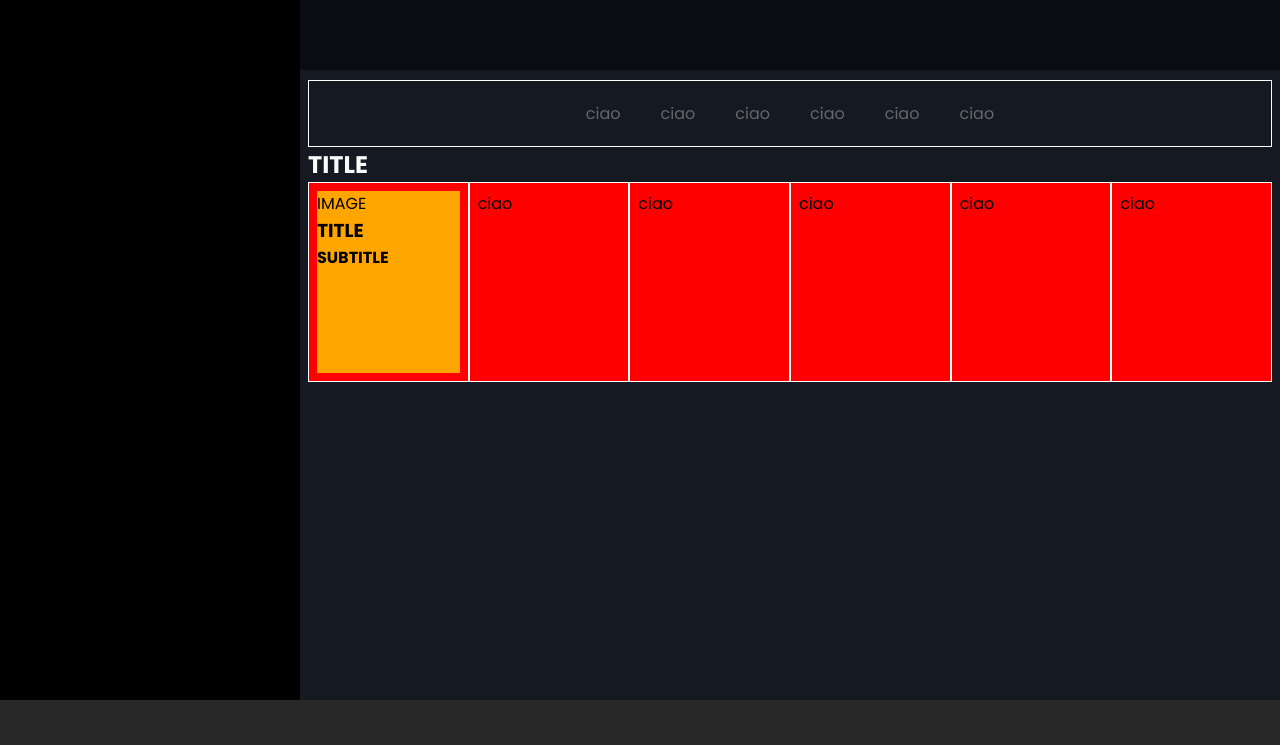
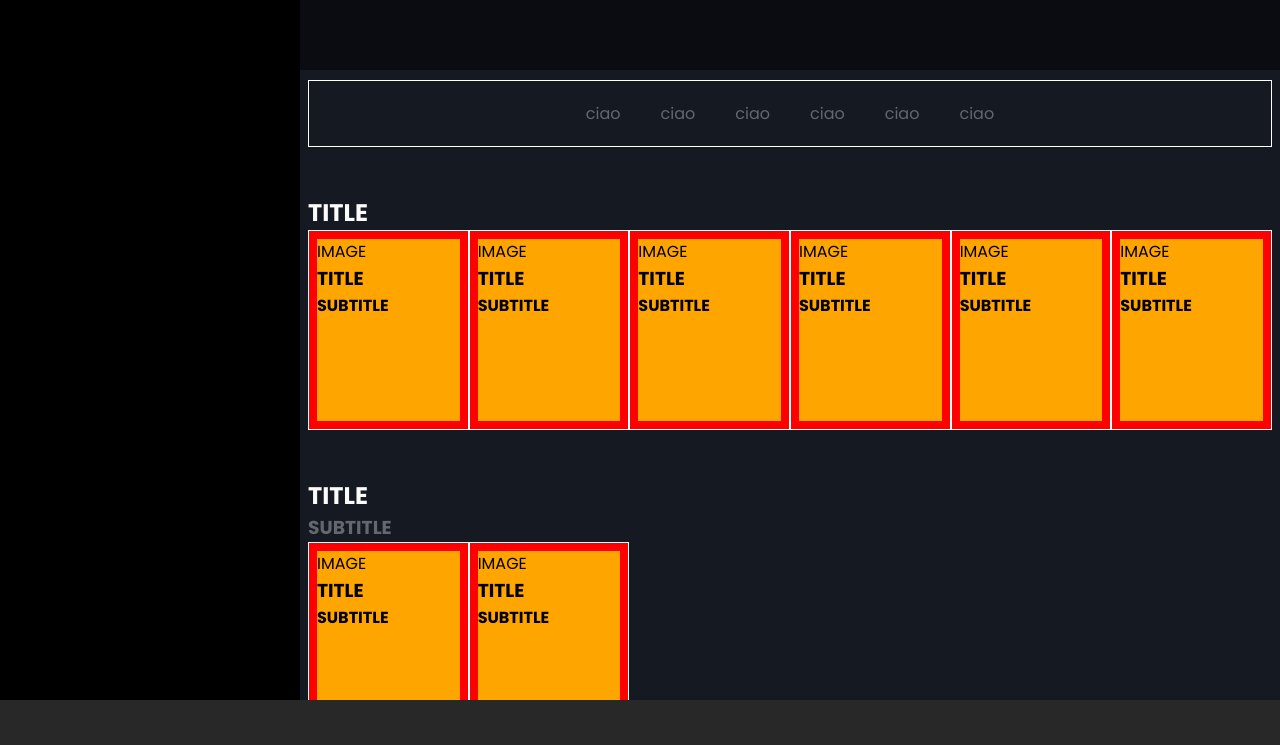
Before and after one commit to emanuelesacchetti/html-css-spotifyweb, a plain HTML site: page index.html in a window 1280 px wide. Drawn offline with Linux system fonts and the light colour scheme.

Commit message:
section del main terminate

```diff
--- a/css/style.css
+++ b/css/style.css
@@ -43,10 +43,11 @@ html {
     background-color: orange;
     height: 100%;
 }
-.debug #recently ul li {
+.debug section ul li {
     background-color: red;
     border: 1px solid white;
 }
+
 
 
 
@@ -65,6 +66,10 @@ aside {
 .main-content {
     width: calc(100% - 50px);
     padding: 5rem 0.5rem ;
+    overflow-y: scroll;
+}
+.main-content::-webkit-scrollbar {
+    display: none;
 }
 .cta {
     height: 70px;
@@ -84,10 +89,13 @@ aside {
 
  /*recently*/
 
-#recently ul {
+section {
+    margin: 3rem 0;
+}
+section ul {
     width: 100%;
 }
-#recently ul li {
+section ul li {
     padding: 0.5rem;
     width: calc(100% / 2);
     min-height: 200px;
@@ -95,7 +103,6 @@ aside {
 footer {
     height: 100px;
     background-color: var(--footerColor);
-
 }
 
 
@@ -137,7 +144,7 @@ footer {
         width: calc(100% - 300px);
         left: 300px;
     }
-    #recently ul li {
+    section ul li {
         width: calc(100% / 4);
     }
 }
@@ -145,7 +152,7 @@ footer {
 /*desktop grande*/
 
 @media screen and (min-width: 992px) {
-    #recently ul li {
+    section ul li {
         width: calc(100% / 6);
     }
 }
--- a/index.html
+++ b/index.html
@@ -41,11 +41,81 @@
                             <h4>SUBTITLE</h4>
                         </div>
                     </li>
-                    <li>ciao</li>
-                    <li>ciao</li>
-                    <li>ciao</li>
-                    <li>ciao</li>
-                    <li>ciao</li>
+                    <li>
+                        <div class="card">
+                            <div>IMAGE</div>
+                            <h3>TITLE</h3>
+                            <h4>SUBTITLE</h4>
+                        </div>
+                    </li>
+                    <li>
+                        <div class="card">
+                            <div>IMAGE</div>
+                            <h3>TITLE</h3>
+                            <h4>SUBTITLE</h4>
+                        </div>
+                    </li>
+                    <li>
+                        <div class="card">
+                            <div>IMAGE</div>
+                            <h3>TITLE</h3>
+                            <h4>SUBTITLE</h4>
+                        </div>
+                    </li>
+                    <li>
+                        <div class="card">
+                            <div>IMAGE</div>
+                            <h3>TITLE</h3>
+                            <h4>SUBTITLE</h4>
+                        </div>
+                    </li>
+                    <li>
+                        <div class="card">
+                            <div>IMAGE</div>
+                            <h3>TITLE</h3>
+                            <h4>SUBTITLE</h4>
+                        </div>
+                    </li>
+                </ul>
+            </section>
+            <section id="create">
+                <h2 class="t-white">TITLE</h2>
+                <h3 class="t-gray">SUBTITLE</h3>
+                <ul class="d-flex flex-wrap list-none">
+                    <li>
+                        <div class="card">
+                            <div>IMAGE</div>
+                            <h3>TITLE</h3>
+                            <h4>SUBTITLE</h4>
+                        </div>
+                    </li>
+                    <li>
+                        <div class="card">
+                            <div>IMAGE</div>
+                            <h3>TITLE</h3>
+                            <h4>SUBTITLE</h4>
+                        </div>
+                    </li>
+                </ul>
+            </section>
+            <section id="best-artist">
+                <h2 class="t-white">TITLE</h2>
+                <h3 class="t-gray">SUBTITLE</h3>
+                <ul class="d-flex flex-wrap list-none">
+                    <li>
+                        <div class="card">
+                            <div>IMAGE</div>
+                            <h3>TITLE</h3>
+                            <h4>SUBTITLE</h4>
+                        </div>
+                    </li>
+                    <li>
+                        <div class="card">
+                            <div>IMAGE</div>
+                            <h3>TITLE</h3>
+                            <h4>SUBTITLE</h4>
+                        </div>
+                    </li>
                 </ul>
             </section>
         </div>
```
